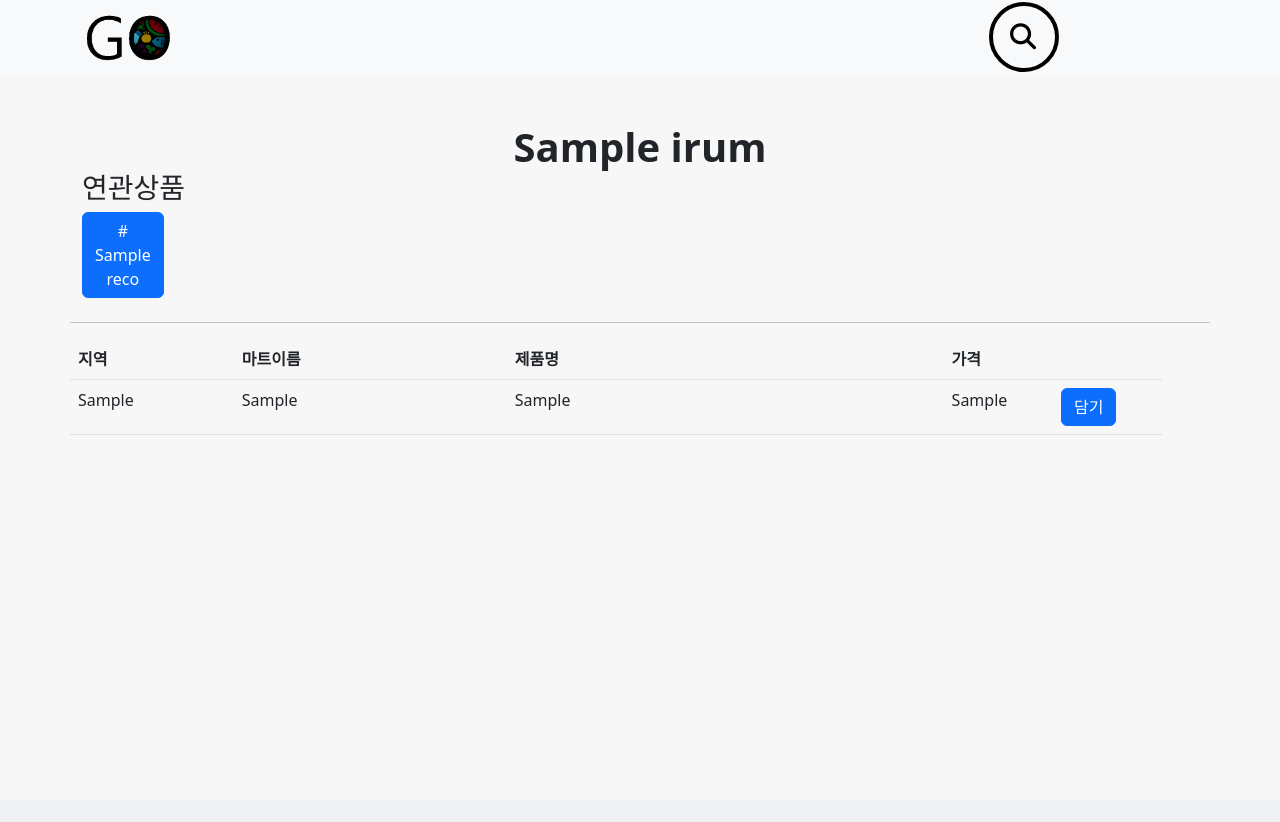
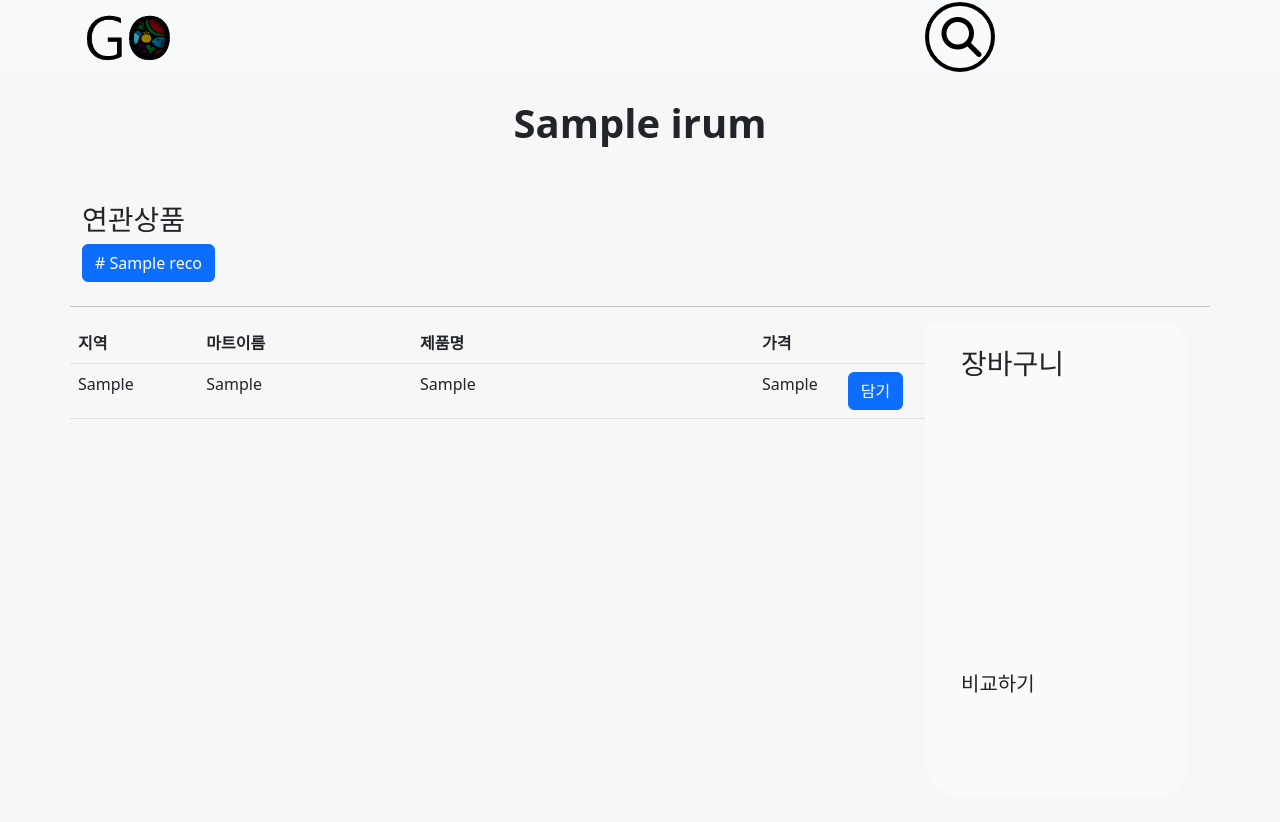
Before and after one commit to kjh000/FinalProject_one, a Django app: template project_app/templates/finder.html in a window 1280 px wide. Before the commit the page ends 435 px from the top, so only its background shows below. Run offline with Django 4.2, Linux system fonts and the light colour scheme; the template is opened without the code that fills it: most values are stand-ins (such as "Sample title", 1, 10 or a date in 2020); some libraries are stand-ins or nearby versions.

Commit message:
finder 수정

```diff
--- a/project_app/static/css/go.css
+++ b/project_app/static/css/go.css
@@ -5,6 +5,16 @@ img {width :30%;height:30%;}
 	height:2rem;
 	margin-bottom:1rem;
 }
+.sticky{
+	position: sticky;
+	background-color: rgba(250, 250, 250);
+	width: 100%;
+	height: 475px;
+	top: 270px;
+	border-radius: 10px 20px 30px 40px;
+}
+.basket{height: 325px;}
+.order{height: 150px;}
 .choice{height: auto;}
 .ta{width:15%}
 .tb{width:25%}
@@ -28,7 +38,7 @@ img {width :30%;height:30%;}
 .box{
     position: absolute;
     top: 50%;
-    left: 80%;
+    left: 75%;
     transform: translate(-50%,-50%);
 }
 .input {
@@ -42,6 +52,7 @@ img {width :30%;height:30%;}
     font-family: Comic Sans MS;
     font-size: 26px;
     color: #000000;
+    background-color: rgba(250, 250, 250);
     outline: none;
     transition: .5s;
 }
@@ -52,11 +63,12 @@ img {width :30%;height:30%;}
 i{
     position: absolute;
     top: 50%;
-    right: 10px;
+    right: -6.5px;
     transform: translate(-50%,-50%);
-    font-size: 26px;
+    font-size: 40px;
     color: #000000;
     transition: .2s;
+    background-color: rgba(250, 250, 250);
 }
 .box:hover i{
     opacity: 0;
--- a/project_app/templates/finder.html
+++ b/project_app/templates/finder.html
@@ -12,17 +12,14 @@
 <script src="https://kit.fontawesome.com/afd6aa68df.js" crossorigin="anonymous"></script>
 <script src="http://code.jquery.com/jquery-latest.js"></script>
 <script src="https://code.jquery.com/ui/1.12.1/jquery-ui.js"></script>
-<script type="text/javascript" src="/static/js/finder.js"></script>
+<script type="text/javascript" src="/static/js/finder.js?after"></script>
 </head>
 <body>
 <nav class="navbar navbar-expand-lg navbar-light bg-light" aria-label="Eighth navbar example">
 	<div class="container">
 		<a class="navbar-brand" href="#"><img src='../static/img/GO.png'></a>
-		<button class="navbar-toggler" type="button" data-bs-toggle="collapse" data-bs-target="#navbarsExample07" aria-controls="navbarsExample07" aria-expanded="false" aria-label="Toggle navigation">
-			<span class="navbar-toggler-icon"></span>
-		</button>
 		<div class="box">
-	        <form name="search" action="search" method="get">
+	        <form action="show" method="get">
 	            <input type="text" class="input" name="searchInput" id="searchInput"
 	            onmouseout="document.search.txt.value = ''">
 	        </form>
@@ -31,37 +28,26 @@
 	</div>
 </nav>
 <div class="container">
-    <div class="row a"></div>
-    <div class="row a">
-        <div class="col-md-4"></div>
-        <div class="col-md-4 text-center">
-        	<h1><strong>{{irum}}</strong></h1>
+	<div class="row p-4">
+		<div class="col text-center ">
+			<h1><strong>{{irum}}</strong></h1>
+		</div>
+	</div>
+	<div class="row pt-4">
+       	<div class="col-6" >
+       		<h3>연관상품</h3>
+            <form class="form-floating mb-3" action="show" name="frm" method="get">
+            {% for i in reco %}
+           	 	<input type="hidden" name="searchInput" id="searchInput" value="{{i}}" readonly/>
+           	 	<button type="submit" class="btn btn-primary mb-2"># {{i}}</button>
+           	 {% endfor %}
+           	 </form>
         </div>
-		<div class="col-md-4"></div>
+		<div class="col-md-6" ></div>
 	</div>
 	<div class="row">
-       	<h3>연관상품</h3>
-       	{% for i in reco %}
-       	<div class="col-1" >
-            <form class="form-floating mb-3" action="show" name="frm" method="get">
-
-           	 	<input type="hidden" name="searchInput" id="searchInput" value="{{i}}" readonly/>
-           	 	<button type="submit" class="btn btn-primary mb-2"># {{i}}</button>
-           	 </form>
-        </div>
-		{% endfor %}
-		<div class="col-md-6" >
-       	<!--
-       	<h2>O's choices</h2>
-           <div class="col-md-2">
-               <svg xmlns="http://www.w3.org/2000/svg" width="8rem" height="8rem" fill="currentColor" class="bi bi-box" viewBox="0 0 16 16">
-                   <path d="M8.186 1.113a.5.5 0 0 0-.372 0L1.846 3.5 8 5.961 14.154 3.5 8.186 1.113zM15 4.239l-6.5 2.6v7.922l6.5-2.6V4.24zM7.5 14.762V6.838L1 4.239v7.923l6.5 2.6zM7.443.184a1.5 1.5 0 0 1 1.114 0l7.129 2.852A.5.5 0 0 1 16 3.5v8.662a1 1 0 0 1-.629.928l-7.185 2.874a.5.5 0 0 1-.372 0L.63 13.09a1 1 0 0 1-.63-.928V3.5a.5.5 0 0 1 .314-.464L7.443.184z"/>
-               </svg>
-           </div>
-           -->
-        </div>
-        <hr/>
-        <div class="row items">
+    	<hr/>
+        <div class="col-md-9">
 			<div class="row item">
 				<table class="table table-hover">
 					<thead>
@@ -91,6 +77,16 @@
 				</table>
 			</div>
 		</div>
+		<div class="col-md-3">
+			<div class="row sticky p-4 pb-4">
+				<div class="basket">
+					<h3>장바구니</h3>
+				</div>
+				<div class="order">
+					<h5>비교하기</h5>
+				</div>
+			</div>
+		</div>
 	</div>
 </div>
 </body>
--- a/project_app/views.py
+++ b/project_app/views.py
@@ -74,7 +74,7 @@ def searchFunc(request):
     if request.method =='GET':
         print('GET 요청 처리')
 
-        irum = request.GET.get("searchInput2")
+        irum = request.GET.get("searchInput")
         print(irum)
         dfl = df[df['분류'].str.contains(irum) & df['지역'].str.contains("종로구")].values.tolist()
         dfl.sort(key=lambda x : x[5])
```
Also changed, not shown: project_app/static/js/finder.js (+0 -50 lines), db.sqlite3.
